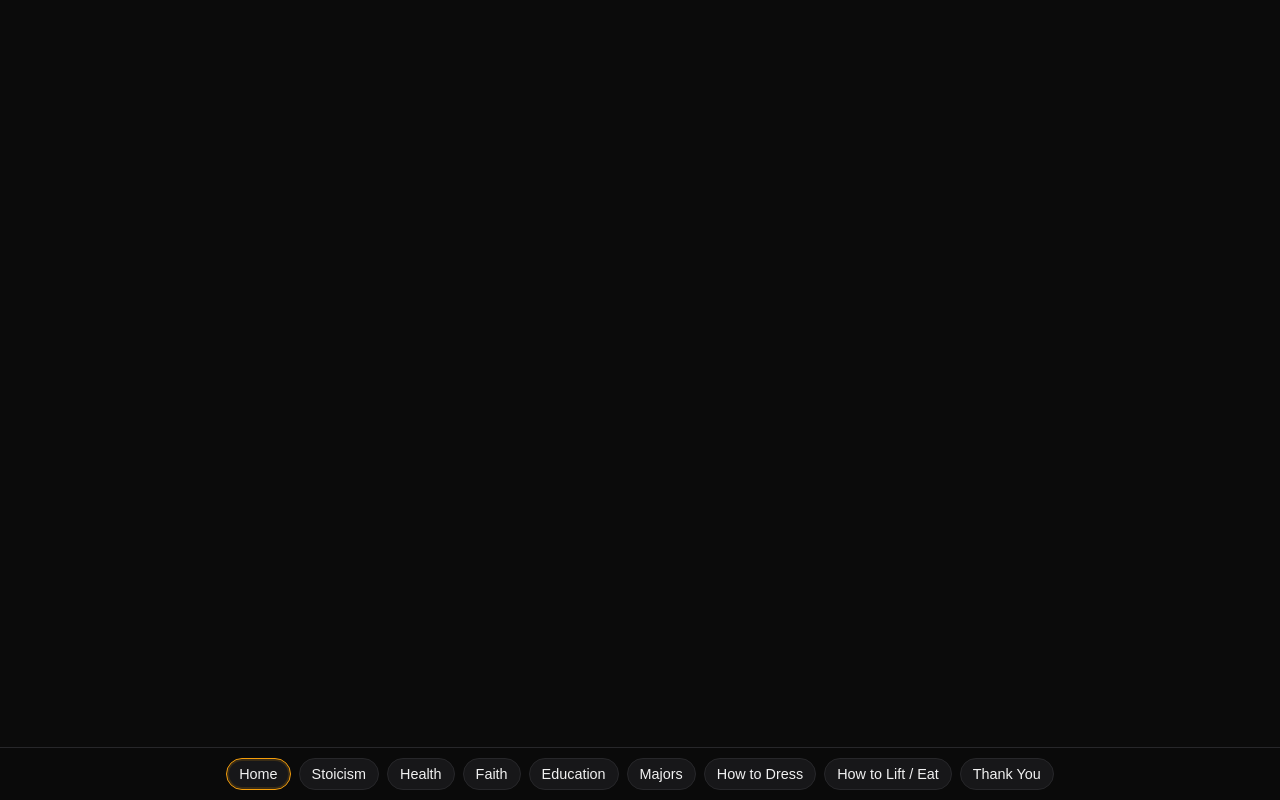
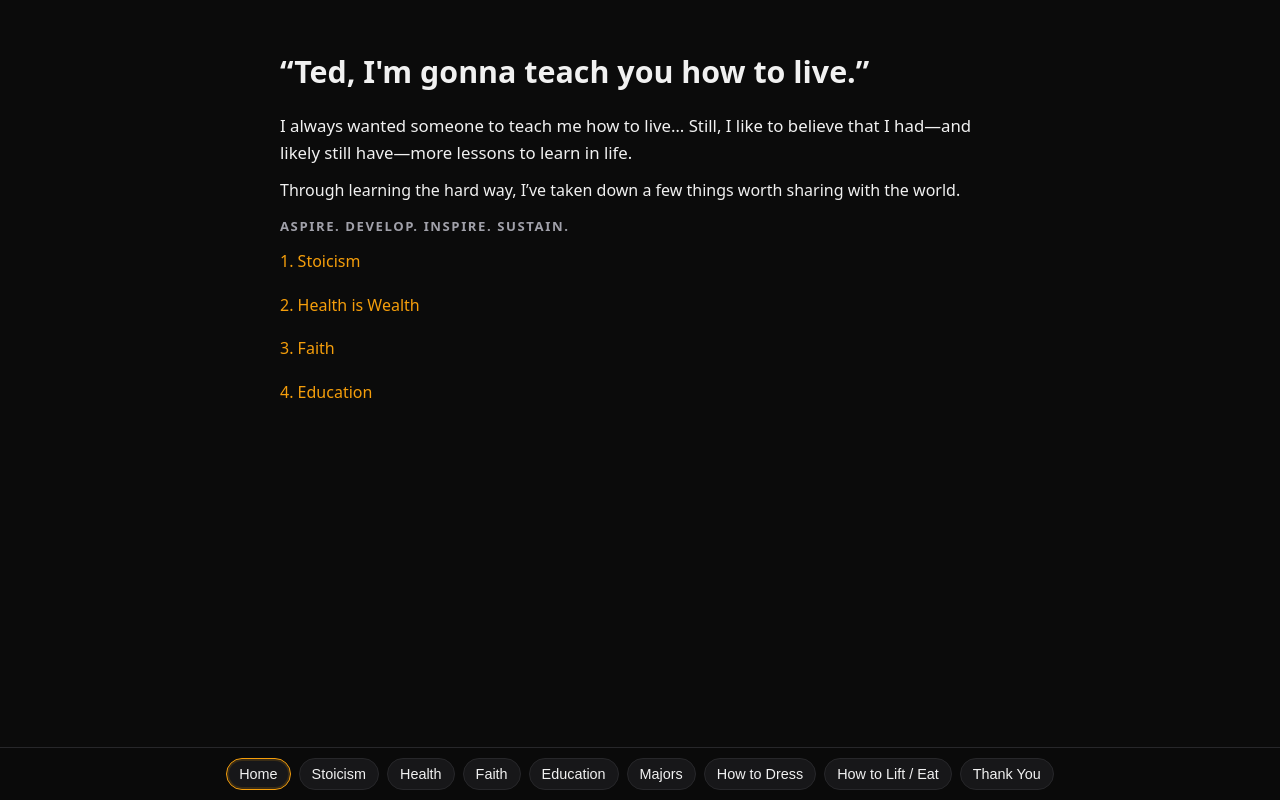
Before and after one commit to 0authnt/AdisVercel, a plain HTML site: page index.html in a window 1280 px wide. Drawn offline with Linux system fonts and the light colour scheme.

Commit message:
Refactor index.html for static content and paths
Updated the HTML structure to include static content for the home page and modified script and stylesheet paths.

```diff
--- a/index.html
+++ b/index.html
@@ -4,15 +4,26 @@
   <meta charset="UTF-8" />
   <meta name="viewport" content="width=device-width, initial-scale=1" />
   <title>ADIS</title>
-  <link rel="stylesheet" href="style.css" />
+  <link rel="stylesheet" href="./style.css" />
 </head>
 <body>
   <main id="app" class="container">
-    <!-- Fallback content if JS fails -->
-    <noscript>Please enable JavaScript to view the site.</noscript>
+    <!-- Static Home so you see content even if JS fails -->
+    <div class="stack" id="static-home">
+      <h1>“Ted, I'm gonna teach you how to live.”</h1>
+      <p class="lead">
+        I always wanted someone to teach me how to live… Still, I like to believe that I had—and likely still have—more lessons to learn in life.
+      </p>
+      <p>Through learning the hard way, I’ve taken down a few things worth sharing with the world.</p>
+      <h2 class="muted">Aspire. Develop. Inspire. Sustain.</h2>
+      <div class="section"><span class="section-title" data-nav="stoicism">1. Stoicism</span></div>
+      <div class="section"><span class="section-title" data-nav="health">2. Health is Wealth</span></div>
+      <div class="section"><span class="section-title" data-nav="faith">3. Faith</span></div>
+      <div class="section"><span class="section-title" data-nav="education">4. Education</span></div>
+    </div>
   </main>
 
-  <footer class="footer" id="footer">
+  <footer class="footer">
     <nav class="nav" id="nav">
       <button data-page="home" class="active">Home</button>
       <button data-page="stoicism">Stoicism</button>
@@ -26,6 +37,7 @@
     </nav>
   </footer>
 
-  <script src="script.js" defer></script>
+  <!-- Force relative path; add cache-buster to beat stale assets -->
+  <script src="./script.js?v=1" type="text/javascript"></script>
 </body>
 </html>
```
